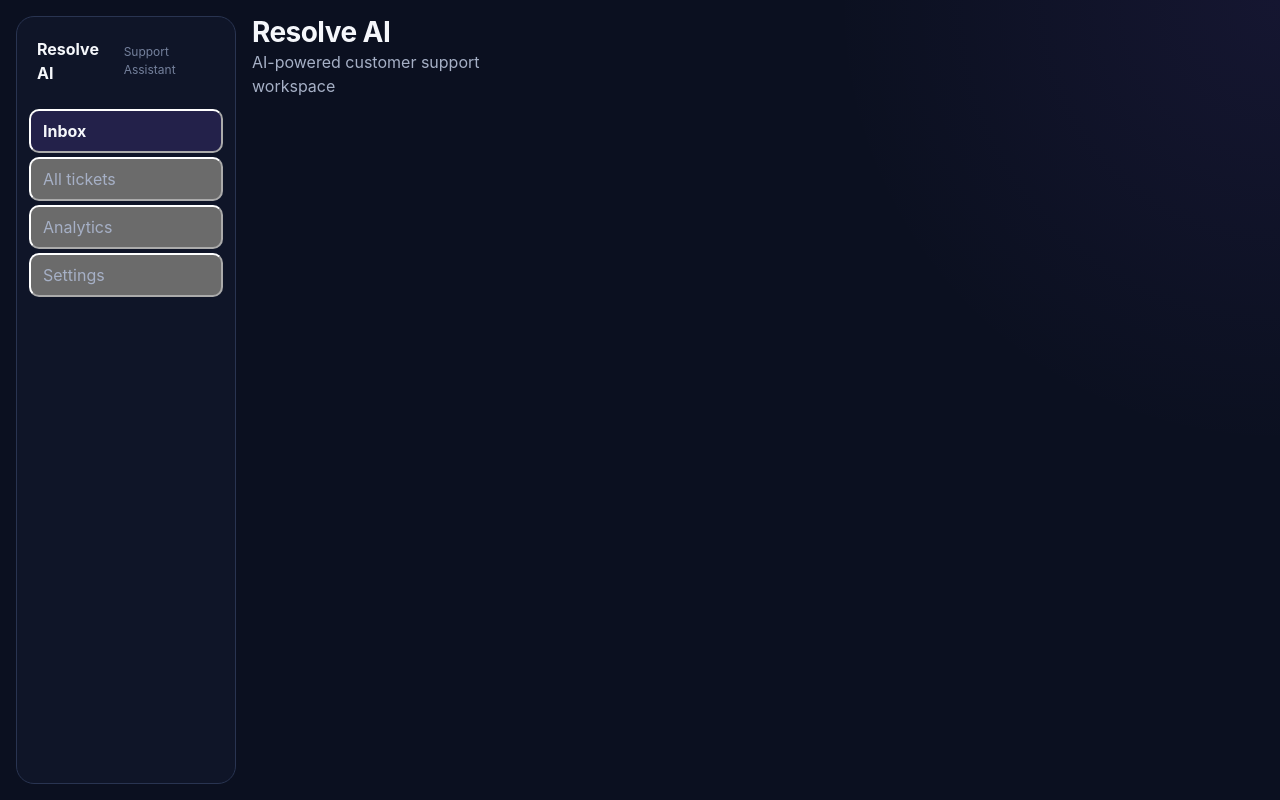
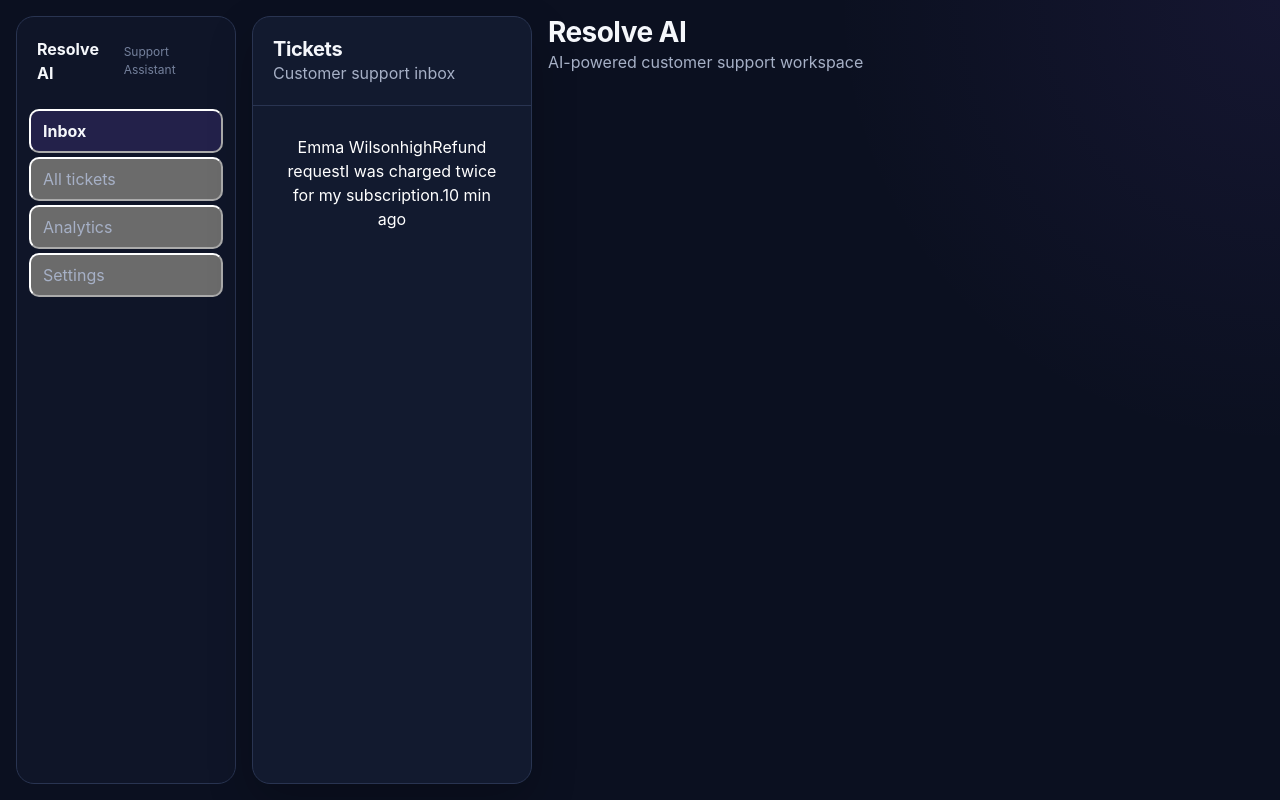
Before and after one commit to LejeuneA/resolve-ai, a React (Vite) app: page / in a window 1280 px wide. Built offline with nearby package versions, Linux system fonts and the light colour scheme.

Commit message:
Add typed ticket list with mapped ticket card

```diff
--- a/src/App.tsx
+++ b/src/App.tsx
@@ -1,11 +1,14 @@
 import './App.scss'
 import Sidebar from './components/Sidebar/Sidebar'
+import TicketList from './components/TicketList/TicketList'
 
 function App() {
     return (
 
         <main className="app-shell">
             <Sidebar />
+
+            <TicketList />
 
             <section className="workspace">
                 <h1>Resolve AI</h1>
--- /dev/null
+++ b/src/components/TicketList/TicketList.tsx
@@ -0,0 +1,37 @@
+import './TicketList.scss'
+import type { Ticket } from './TicketList.types'
+
+const tickets: Ticket[] = [
+    {
+        id: 'ticket-001',
+        customer: 'Emma Wilson',
+        subject: 'Refund request',
+        preview: 'I was charged twice for my subscription.',
+        time: '10 min ago',
+        priority: 'high',
+    },
+]
+function TicketList() {
+    return (
+        <section className="ticket-list">
+            <header className="ticket-list__header">
+                <h2>Tickets</h2>
+                <p>Customer support inbox</p>
+            </header>
+
+            <div className="ticket-list__items">
+                {tickets.map((ticket) => (
+                    <button className="ticket-card" type="button" key={ticket.id} >
+                        {ticket.customer}
+                        {ticket.priority}
+                        {ticket.subject}
+                        {ticket.preview}
+                        {ticket.time}
+                    </button>
+                ))}
+            </div>
+        </section>
+    )
+}
+
+export default TicketList
```
Also changed, not shown: src/components/TicketList/TicketList.types.ts (added, +8 -0 lines).
